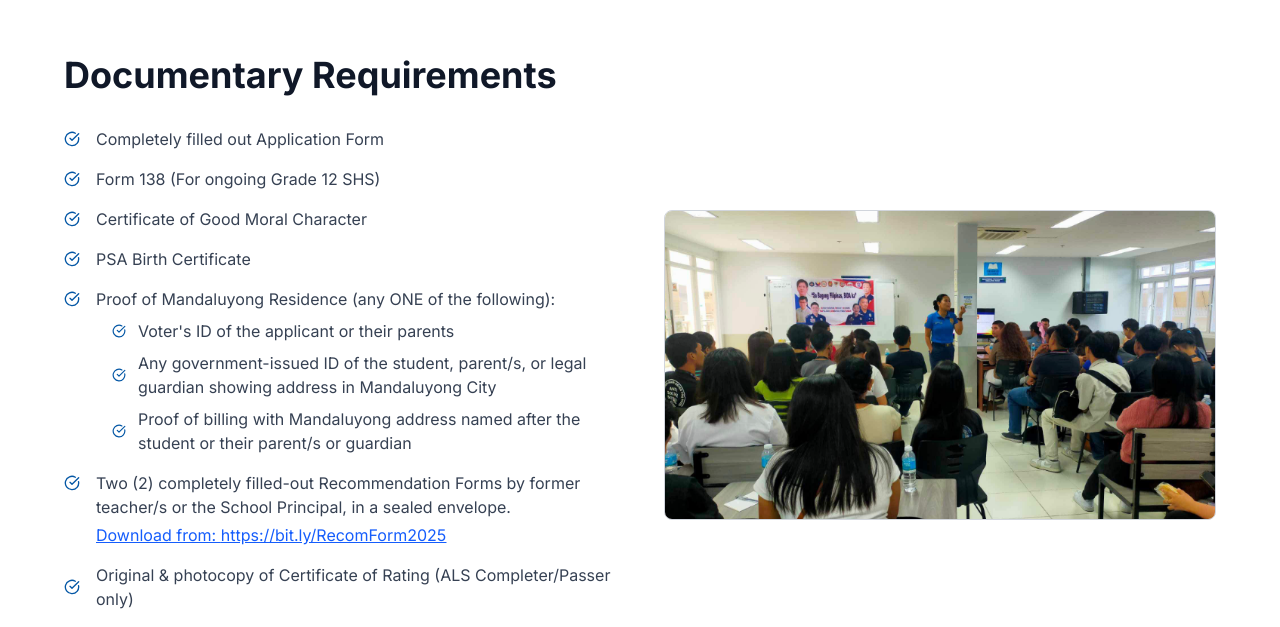
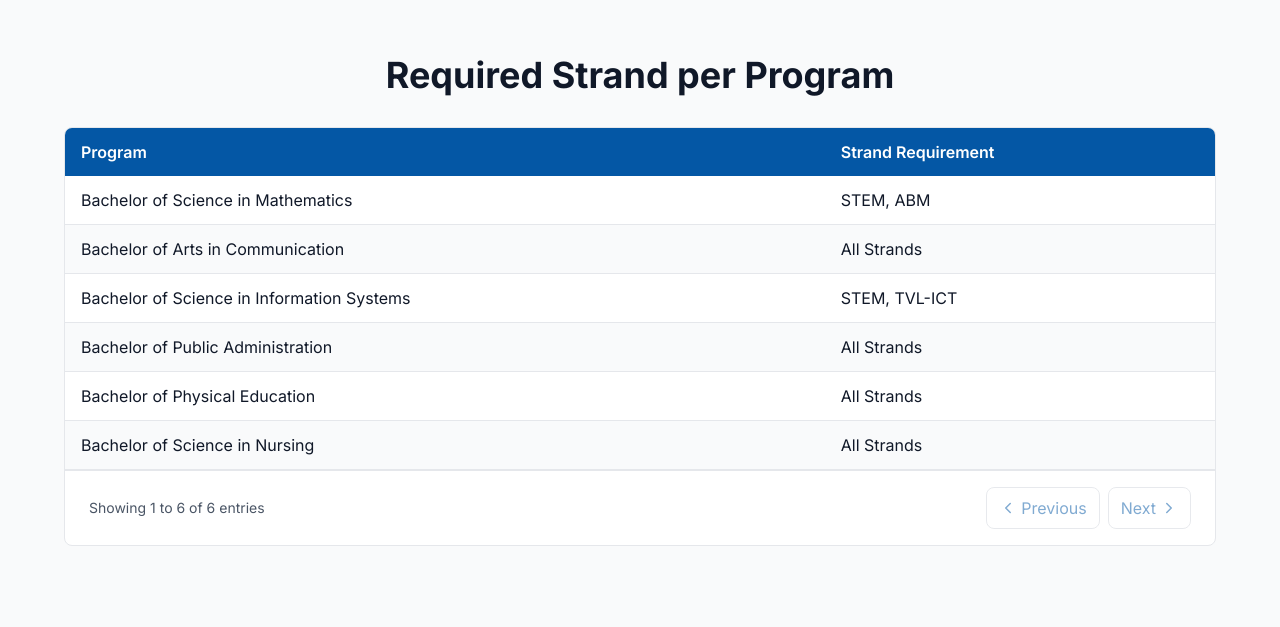
Before and after one commit to Ryderhxrzy/Mandaluyong-College, a Next.js app: page /admissions in a window 1280 px wide. Shown: the part 1233-1860 px from the top of the page. Built offline with nearby package versions, Linux system fonts and the light colour scheme; no server answers; the database is empty.

Commit message:
create required strand components

```diff
--- /dev/null
+++ b/components/academics/admissions/RequiredStrand.tsx
@@ -0,0 +1,142 @@
+'use client'
+
+import { useState, useMemo } from 'react'
+import { ChevronLeft, ChevronRight } from 'lucide-react'
+
+export interface StrandItem {
+  id: string
+  program: string
+  strandRequirement: string
+}
+
+interface RequiredStrandProps {
+  items?: StrandItem[]
+}
+
+const DEFAULT_ITEMS: StrandItem[] = [
+  {
+    id: '1',
+    program: 'Bachelor of Science in Mathematics',
+    strandRequirement: 'STEM, ABM',
+  },
+  {
+    id: '2',
+    program: 'Bachelor of Arts in Communication',
+    strandRequirement: 'All Strands',
+  },
+  {
+    id: '3',
+    program: 'Bachelor of Science in Information Systems',
+    strandRequirement: 'STEM, TVL-ICT',
+  },
+  {
+    id: '4',
+    program: 'Bachelor of Public Administration',
+    strandRequirement: 'All Strands',
+  },
+  {
+    id: '5',
+    program: 'Bachelor of Physical Education',
+    strandRequirement: 'All Strands',
+  },
+  {
+    id: '6',
+    program: 'Bachelor of Science in Nursing',
+    strandRequirement: 'All Strands',
+  },
+]
+
+export default function RequiredStrand({ items = DEFAULT_ITEMS }: RequiredStrandProps) {
+  const [searchTerm, setSearchTerm] = useState('')
+  const [currentPage, setCurrentPage] = useState(0)
+  const itemsPerPage = 10
+
+  const filteredData = useMemo(() => {
+    return items.filter(row =>
+      row.program.toLowerCase().includes(searchTerm.toLowerCase()) ||
+      row.strandRequirement.toLowerCase().includes(searchTerm.toLowerCase())
+    )
+  }, [searchTerm, items])
+
+  const totalPages = Math.ceil(filteredData.length / itemsPerPage)
+  const paginatedData = filteredData.slice(currentPage * itemsPerPage, (currentPage + 1) * itemsPerPage)
+
+  const handlePreviousPage = () => {
+    setCurrentPage(prev => Math.max(0, prev - 1))
+  }
+
+  const handleNextPage = () => {
+    setCurrentPage(prev => Math.min(totalPages - 1, prev + 1))
+  }
+
+  return (
+    <section className="py-16 md:py-24 bg-gray-50 dark:bg-gray-800">
+      <div className="max-w-[1400px] mx-auto px-4 sm:px-6 md:px-16">
+        <h2 className="text-3xl md:text-4xl font-bold mb-8 text-gray-900 dark:text-white text-center">
+          Required Strand per Program
+        </h2>
+
+        <div className="bg-white dark:bg-gray-800 rounded-lg border border-gray-200 dark:border-gray-700 overflow-hidden">
+          {/* Table */}
+          <div className="overflow-x-auto">
+            <table className="w-full">
+              <thead>
+                <tr className="text-white" style={{ backgroundColor: 'var(--primary-color)' }}>
+                  <th className="px-4 py-3 text-left font-semibold text-sm md:text-base">Program</th>
+                  <th className="px-4 py-3 text-left font-semibold text-sm md:text-base">Strand Requirement</th>
+                </tr>
+              </thead>
+              <tbody>
+                {paginatedData.length > 0 ? (
+                  paginatedData.map((row, index) => (
+                    <tr
+                      key={index}
+                      className={`border-b border-gray-200 dark:border-gray-700 transition ${
+                        index % 2 === 0 ? 'bg-white dark:bg-gray-800' : 'bg-gray-50 dark:bg-gray-700'
+                      } hover:bg-blue-50 dark:hover:bg-gray-600`}
+                    >
+                      <td className="px-4 py-3 text-gray-900 dark:text-white text-sm md:text-base">{row.program}</td>
+                      <td className="px-4 py-3 text-gray-900 dark:text-white text-sm md:text-base">{row.strandRequirement}</td>
+                    </tr>
+                  ))
+                ) : (
+                  <tr>
+                    <td colSpan={2} className="px-4 py-8 text-center text-gray-500">
+                      No results found
+                    </td>
+                  </tr>
+                )}
+              </tbody>
+            </table>
+          </div>
+
+          {/* Pagination */}
+          <div className="px-6 py-4 border-t border-gray-200 dark:border-gray-700 flex flex-col sm:flex-row items-center justify-between gap-4">
+            <div className="text-sm text-gray-600 dark:text-gray-400">
+              Showing {paginatedData.length > 0 ? currentPage * itemsPerPage + 1 : 0} to{' '}
+              {Math.min((currentPage + 1) * itemsPerPage, filteredData.length)} of {filteredData.length} entries
+            </div>
+            <div className="flex gap-2">
+              <button
+                onClick={handlePreviousPage}
+                disabled={currentPage === 0}
+                className="flex items-center gap-1 px-3 py-2 border border-gray-300 dark:border-gray-600 rounded-lg hover:bg-gray-50 dark:hover:bg-gray-700 disabled:opacity-50 disabled:cursor-not-allowed transition text-primary"
+              >
+                <ChevronLeft size={18} />
+                Previous
+              </button>
+              <button
+                onClick={handleNextPage}
+                disabled={currentPage >= totalPages - 1}
+                className="flex items-center gap-1 px-3 py-2 border border-gray-300 dark:border-gray-600 rounded-lg hover:bg-gray-50 dark:hover:bg-gray-700 disabled:opacity-50 disabled:cursor-not-allowed transition text-primary"
+              >
+                Next
+                <ChevronRight size={18} />
+              </button>
+            </div>
+          </div>
+        </div>
+      </div>
+    </section>
+  )
+}
```
